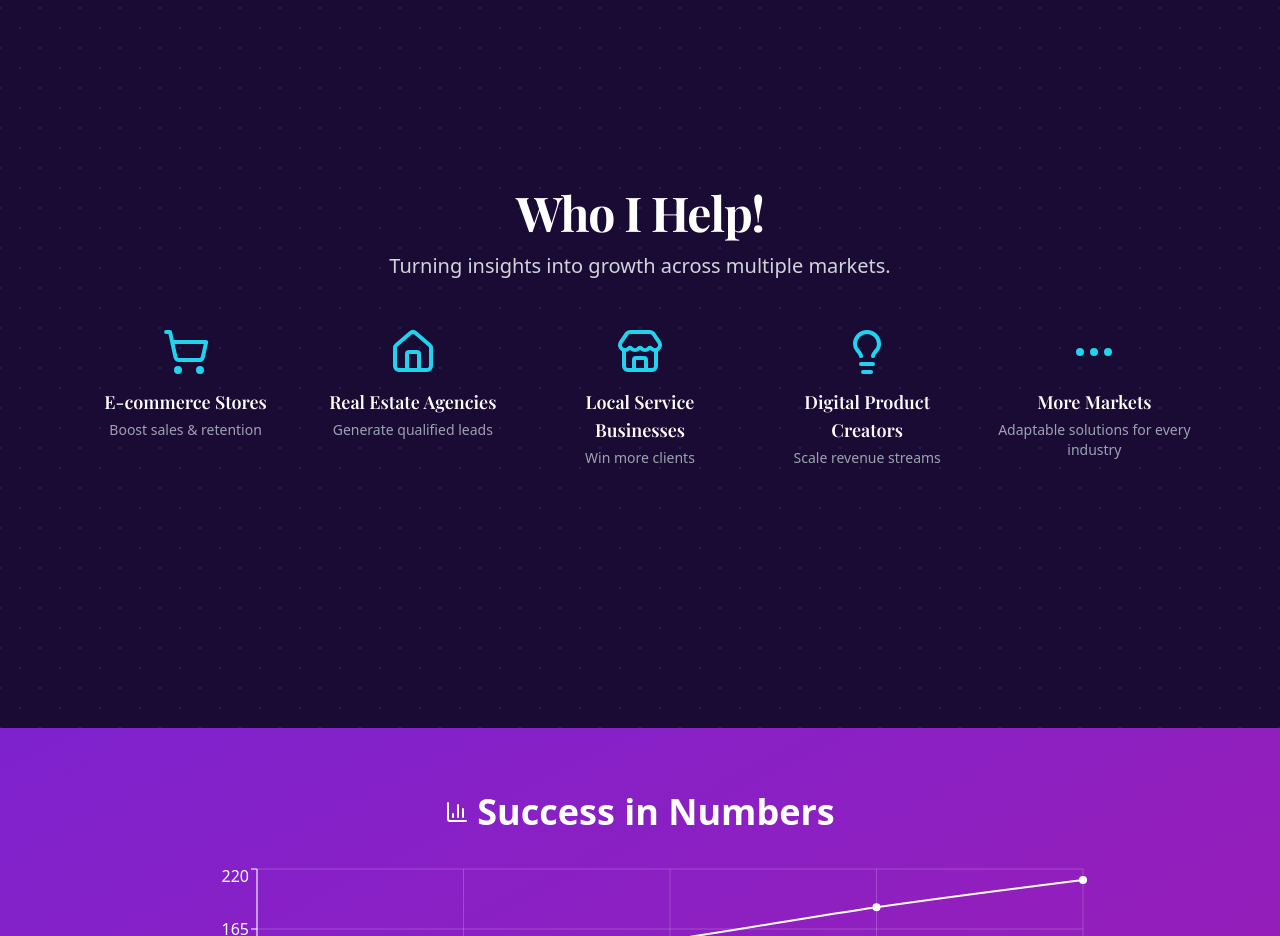
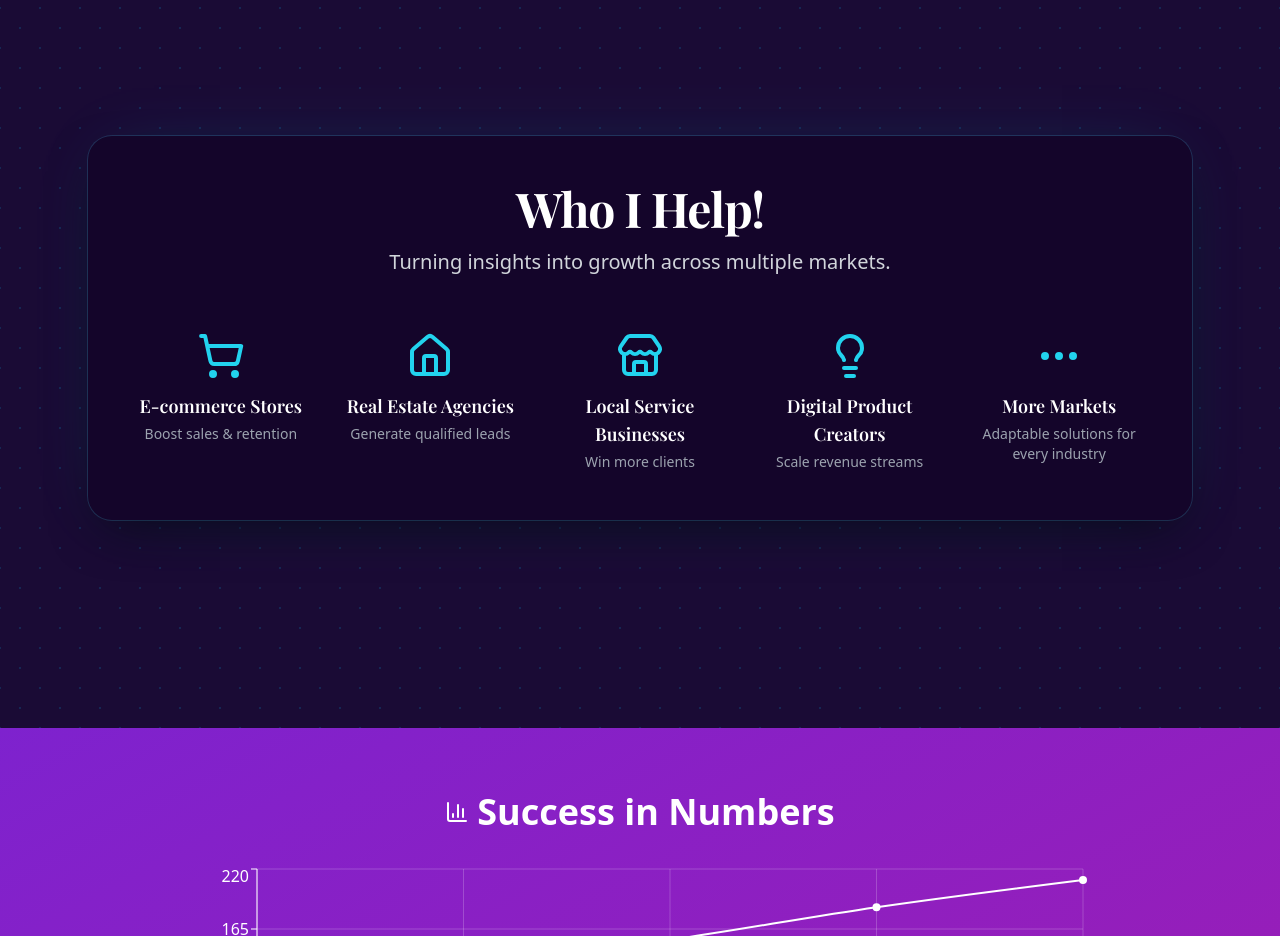
Before and after one commit to kartik-7877/statixgrowth-site, a Next.js app: page / in a window 1280 px wide. Shown: the part 920-1856 px from the top of the page. Built offline with nearby package versions, Linux system fonts and the light colour scheme.

Commit message:
Update Who I Help section with inner hero-color card + shadow

```diff
--- a/components/WhoIHelpSection.js
+++ b/components/WhoIHelpSection.js
@@ -23,7 +23,17 @@ export default function WhoIHelp() {
         backgroundPosition: "0 0, 20px 20px",
       }}
     >
-      <div className="relative z-10 max-w-6xl mx-auto px-4 sm:px-6 text-center">
+      {/* Outer container keeps the dotted bg. Inner div is the rounded “card” in hero color */}
+      <div className="relative z-10 max-w-6xl mx-auto px-4 sm:px-6 w-full">
+        <div
+          className="
+            rounded-3xl
+            bg-[#14052A]
+            p-6 sm:p-10 md:p-12
+            ring-1 ring-white/5
+            shadow-[0_0_0_1px_rgba(0,200,255,0.12),0_18px_50px_-15px_rgba(0,0,0,0.7),0_0_70px_-25px_rgba(0,200,255,0.22)]
+          "
+        >
           {/* Heading */}
           <motion.h2
             initial={{ opacity: 0, y: 20 }}
@@ -31,7 +41,8 @@ export default function WhoIHelp() {
             transition={{ duration: 0.8 }}
             viewport={{ once: true }}
             className="font-display tracking-tight text-white mb-4
-                     text-2xl sm:text-3xl md:text-5xl font-semibold md:font-bold leading-[1.2]"
+                       text-2xl sm:text-3xl md:text-5xl
+                       font-semibold md:font-bold leading-[1.2] text-center"
           >
             Who I Help!
           </motion.h2>
@@ -43,7 +54,7 @@ export default function WhoIHelp() {
             transition={{ duration: 1, delay: 0.2 }}
             viewport={{ once: true }}
             className="font-sans mt-4 sm:mt-4 text-sm sm:text-base md:text-xl text-gray-300
-                     mb-8 sm:mb-10 md:mb-12"
+                       text-center mb-10 sm:mb-12 md:mb-14"
           >
             Turning insights into growth across multiple markets.
           </motion.p>
@@ -54,7 +65,7 @@ export default function WhoIHelp() {
             whileInView={{ opacity: 1, y: 0 }}
             transition={{ duration: 1, delay: 0.4 }}
             viewport={{ once: true }}
-          className="grid grid-cols-2 sm:grid-cols-3 md:grid-cols-5 gap-6 sm:gap-8 mt-2 sm:mt-4 md:mt-6"
+            className="grid grid-cols-2 sm:grid-cols-3 md:grid-cols-5 gap-6 sm:gap-8 md:gap-10"
           >
             {categories.map((item, index) => (
               <div key={index} className="flex flex-col items-center text-center">
@@ -69,6 +80,7 @@ export default function WhoIHelp() {
             ))}
           </motion.div>
         </div>
+      </div>
     </section>
   );
 }
```
Lines whose indentation alone changed are shown as unchanged.
